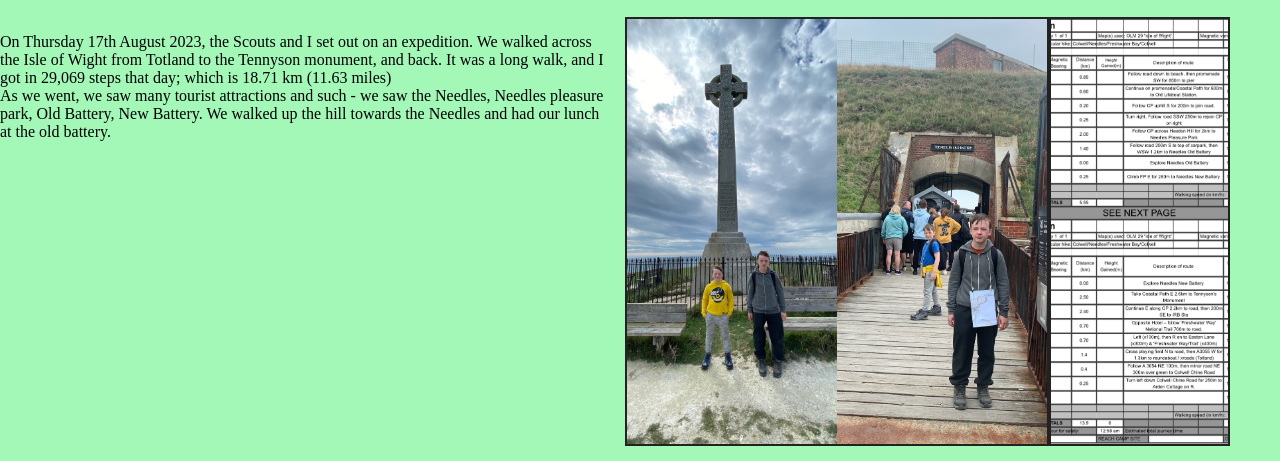
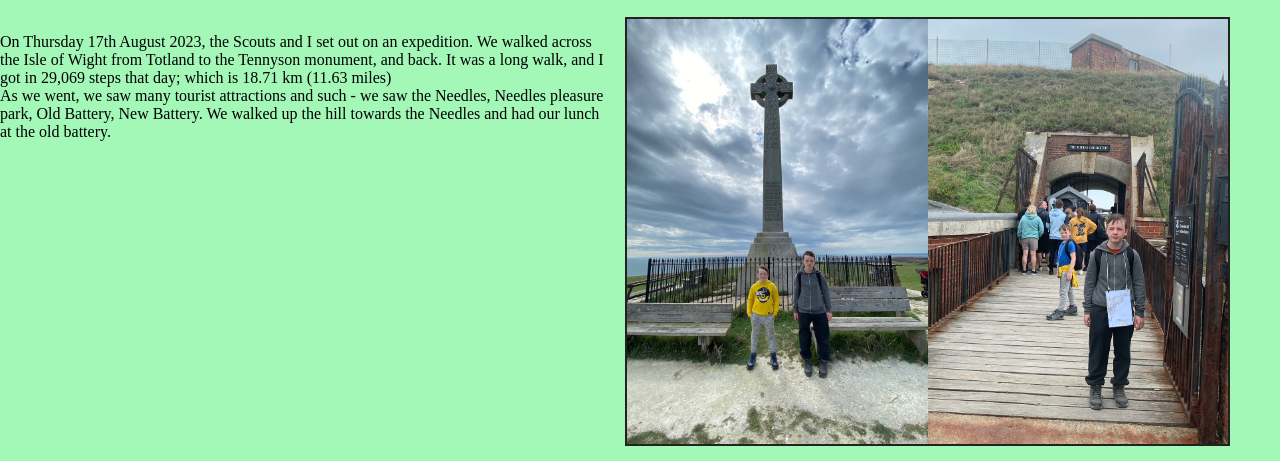
Before and after one commit to iowexpedition/iowexpedition.github.io, a plain HTML site: page xander/index.html in a window 1280 px wide. Shown: the part 307-768 px from the top of the page. Drawn offline with Linux system fonts and the light colour scheme.

Commit message:
maybe work...

```diff
--- a/xander/style.css
+++ b/xander/style.css
@@ -44,9 +44,9 @@ body {
 
 .right {
   flex: 1;
-  display: flex;
+  /*display: flex;
   justify-content: flex-end;
-  align-items: flex-start;
+  align-items: flex-start;*/
   margin-right: 50px;
 }
 
```
